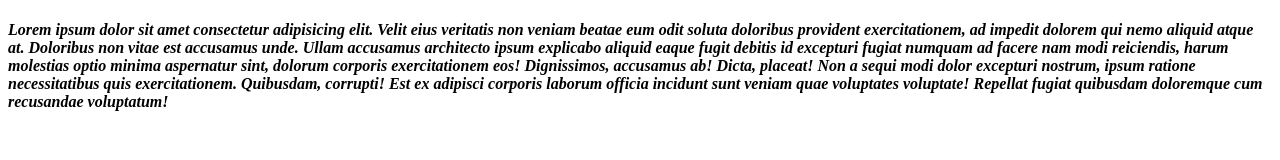
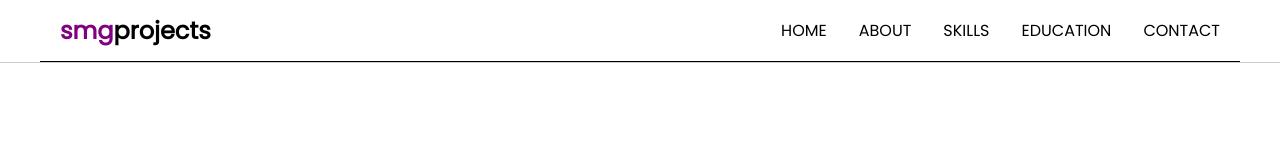
Before and after one commit to SaritaGawai/SaritaGawai.github.io, a plain HTML site: page index.html in a window 1280 px wide. Drawn offline with Linux system fonts and the light colour scheme.

Commit message:
index project
workshop

```diff
--- /dev/null
+++ b/CSS/Style.css
@@ -0,0 +1,78 @@
+* {
+    margin: 0;
+    padding: 0;
+    box-sizing: border-box;
+}
+
+body {
+    background: white(163, 44, 44);
+    font-family: 'Poppins', sans-serif;
+}
+
+a {
+    text-decoration: none;
+}
+
+ul {
+    list-style-type: none;
+}
+
+img {
+    width: 100%;
+}
+
+/* global classes */
+.container {
+    max-width: 1200px;
+    margin: auto;
+    padding-left: 20px;
+    padding-right: 20px;
+}
+
+header {
+    border-bottom: 1px solid rgba(0, 0, 0, 0.2);
+    background: white;
+}
+
+/* sty;ing navigation*/
+header nav {
+    display: flex;
+    justify-content: space-between;
+    align-items: center;
+    padding-top: 0.8rem;
+    padding-bottom: 0.8rem;
+    border-bottom: 1px solid black;
+}
+
+header nav ul {
+    display: flex;
+    justify-content: space-between;
+    align-items: center;
+    gap: 2rem;
+    font-weight: 500;
+
+
+}
+
+header nav ul a {
+    color: black;
+}
+
+header nav ul a:hover {
+    color: purple;
+    text-decoration: underline;
+}
+
+header .nav-logo span {
+    color: purple;
+}
+
+@media screen and (max-width:768px) {
+    header nav ul {
+        display: none;
+    }
+}
+
+/*1200px
+992px
+540px*/
--- a/index.html
+++ b/index.html
@@ -6,24 +6,53 @@
     <meta http-equiv="X-UA-Compatible" content="IE=edge">
     <meta name="viewport" content="width=device-width, initial-scale=1.0">
     <title>Document</title>
+    <link rel="preconnect" href="https://fonts.googleapis.com">
+    <link rel="preconnect" href="https://fonts.gstatic.com" crossorigin>
+    <link href="https://fonts.googleapis.com/css2?family=Poppins&display=swap" rel="stylesheet">
+    <link rel="stylesheet" href="./CSS/Style.css">
 </head>
 
 <body>
-    <h4>
-        <em>
-            Lorem ipsum dolor sit amet consectetur adipisicing elit. Velit eius veritatis non
-            veniam beatae eum odit soluta doloribus provident exercitationem, ad impedit dolorem qui
-            nemo aliquid atque at. Doloribus non vitae est accusamus unde. Ullam accusamus architecto ipsum
-            explicabo aliquid eaque fugit debitis id excepturi fugiat numquam ad facere nam modi reiciendis, harum
-            molestias optio minima aspernatur sint, dolorum corporis exercitationem eos! Dignissimos, accusamus ab!
-            Dicta,
-            placeat! Non a sequi modi dolor excepturi nostrum, ipsum ratione necessitatibus quis exercitationem.
-            Quibusdam,
-            corrupti! Est ex adipisci corporis laborum officia incidunt sunt veniam quae voluptates voluptate! Repellat
-            fugiat
-            quibusdam doloremque cum recusandae voluptatum!
-        </em>
-    </h4>
+    <!-- Navigation-->
+    <header>
+
+        <nav class="container">
+
+            <h1 class="nav-logo"><span>smg</span>projects</h1>
+            <ul>
+                <li>
+                    <a href="#">HOME</a>
+
+                </li>
+                <li>
+                    <a href="#">ABOUT</a>
+
+                </li>
+                <li>
+                    <a href="#">SKILLS</a>
+
+                </li>
+                <li>
+                    <a href="#">EDUCATION</a>
+                </li>
+                <li>
+                    <a href="#">CONTACT</a>
+                </li>
+            </ul>
+        </nav>
+
+    </header><!--Navigation end-->
+
+    <!--main-->
+    <main class="container">
+    </main><!--main end-->
+
+    <footer> </footer>
+
+
+
+
+
 </body>
 
 </html>
```
